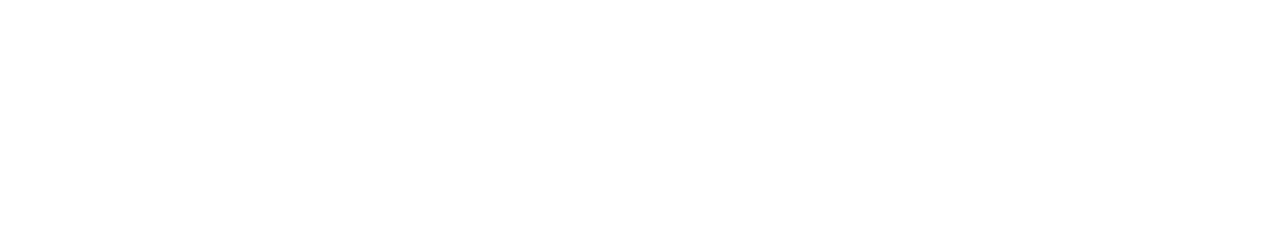
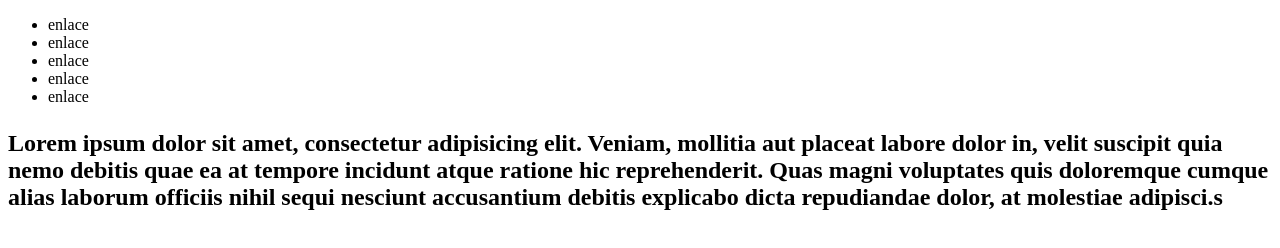
Before and after one commit to rmortera/clase-git, a plain HTML site: page index.html in a window 1280 px wide. Drawn offline with Linux system fonts and the light colour scheme.

Commit message:
Add: estructura basica HTML

```diff
--- a/index.html
+++ b/index.html
@@ -6,5 +6,31 @@
     <meta name="viewport" content="width=device-width, initial-scale=1.0" />
     <title>Document</title>
   </head>
-  <body></body>
+  <body>
+    <header>
+      <nav>
+        <ul>
+          <li>enlace</li>
+          <li>enlace</li>
+          <li>enlace</li>
+          <li>enlace</li>
+          <li>enlace</li>
+        </ul>
+      </nav>
+    </header>
+    <main>
+      <section>
+        <h2>
+          <p>
+            Lorem ipsum dolor sit amet, consectetur adipisicing elit. Veniam,
+            mollitia aut placeat labore dolor in, velit suscipit quia nemo
+            debitis quae ea at tempore incidunt atque ratione hic reprehenderit.
+            Quas magni voluptates quis doloremque cumque alias laborum officiis
+            nihil sequi nesciunt accusantium debitis explicabo dicta repudiandae
+            dolor, at molestiae adipisci.s
+          </p>
+        </h2>
+      </section>
+    </main>
+  </body>
 </html>
```
Also changed, not shown: style.css (added), 1 other file.
